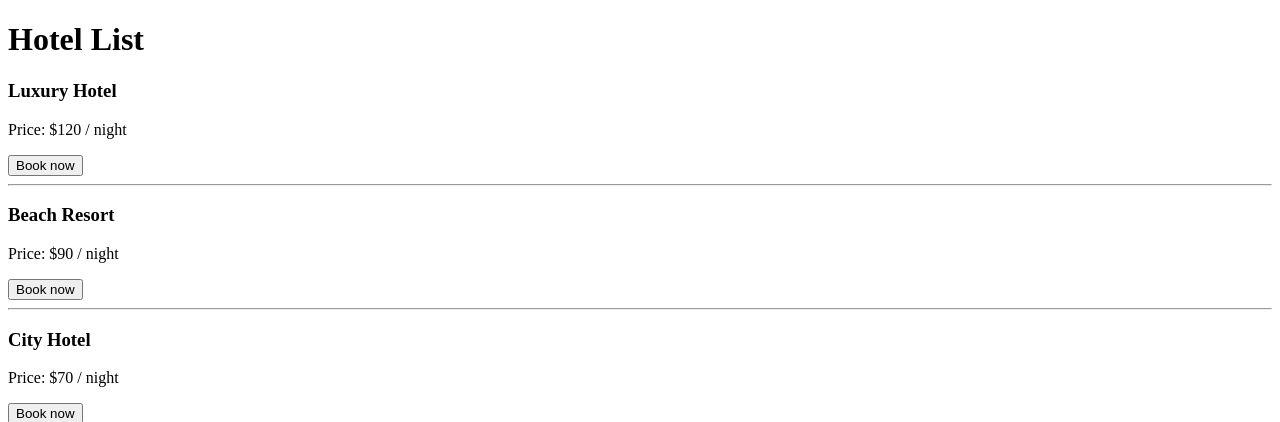
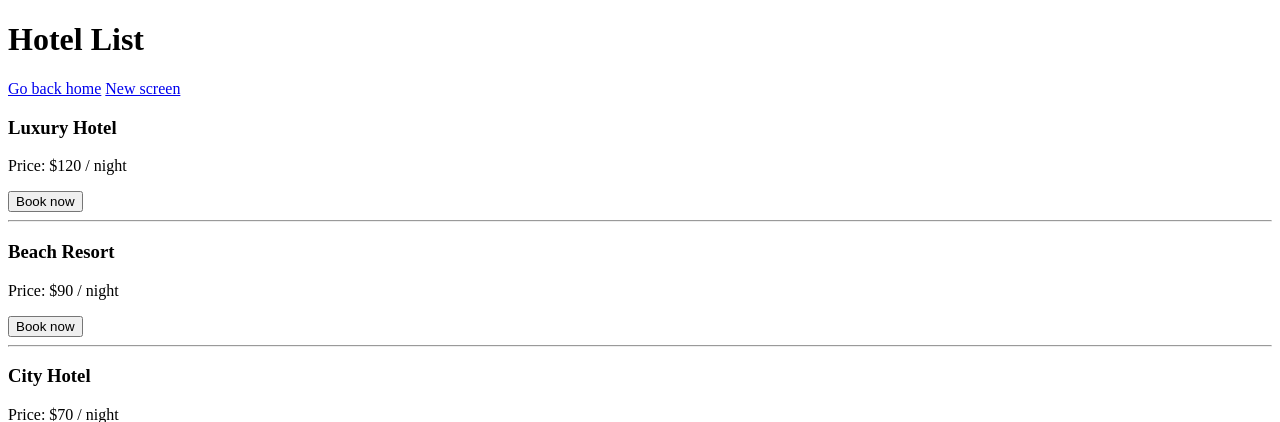
Before and after one commit to duyho160313/game_website_project, a Flask app: page / in a window 1280 px wide. Shown: the top 422 px of the page. Run offline with Flask 3, Linux system fonts and the light colour scheme.

Commit message:
new code

```diff
--- a/app.py
+++ b/app.py
@@ -10,6 +10,15 @@ def home():
         {"name": "City Hotel", "price": 70}
     ]
     return render_template("game_web.html", hotels=hotels)
+@app.route('/new')
+def new_screen():
+    """Renders the destination page."""
+    return render_template('new_screen.html')
+@app.route('/screen')
+def new():
+    """Renders the destination page."""
+    return render_template('new.html')
+
 
 if __name__ == "__main__":
     app.run(debug=True)
--- a/templates/game_web.html
+++ b/templates/game_web.html
@@ -6,7 +6,8 @@
 </head>
 <body>
     <h1>Hotel List</h1>
-
+    <a href="{{ url_for('new_screen') }}">Go back home</a>
+    <a href="{{ url_for('new') }}">New screen</a>
     {% for hotel in hotels %}
         <div>
             <h3>{{ hotel.name }}</h3>
```
Also changed, not shown: templates/new.html (added, +11 -0 lines), templates/new_screen.html (added, +11 -0 lines), note.txt (added), 1 other file.
